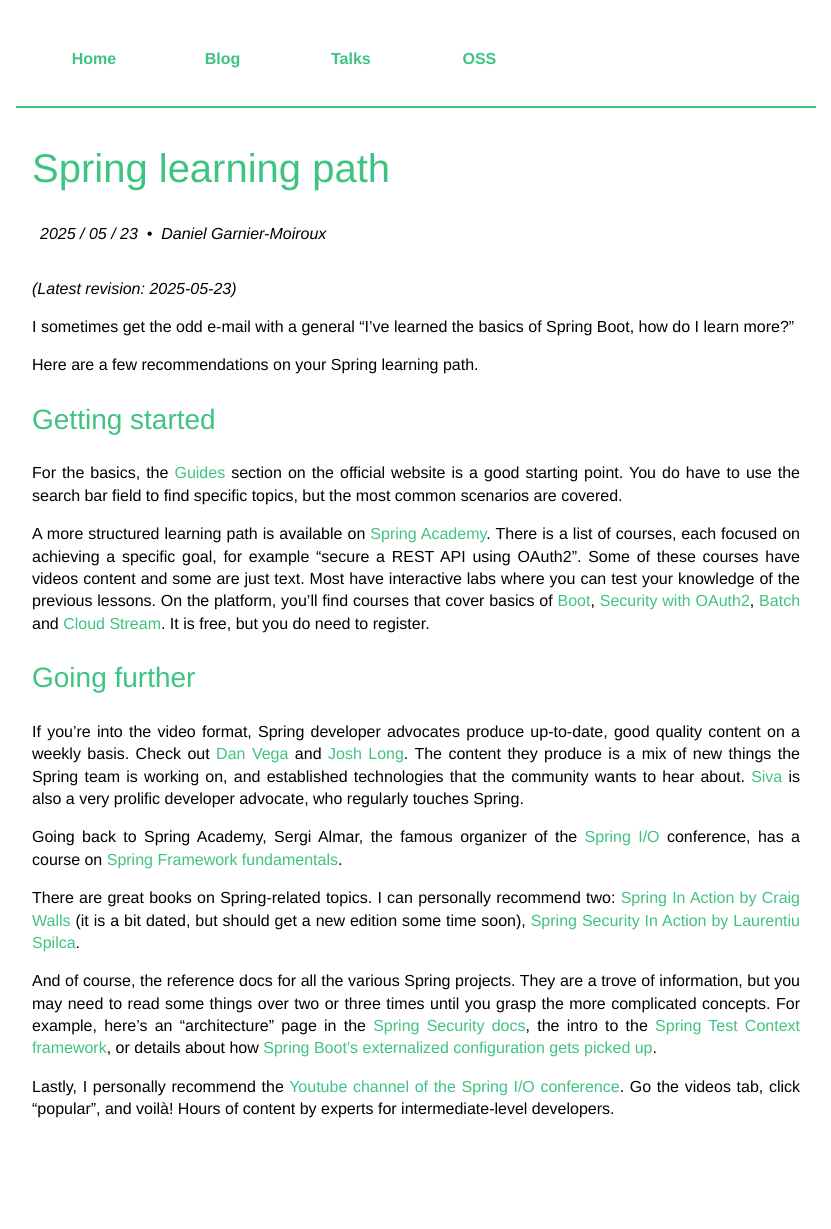
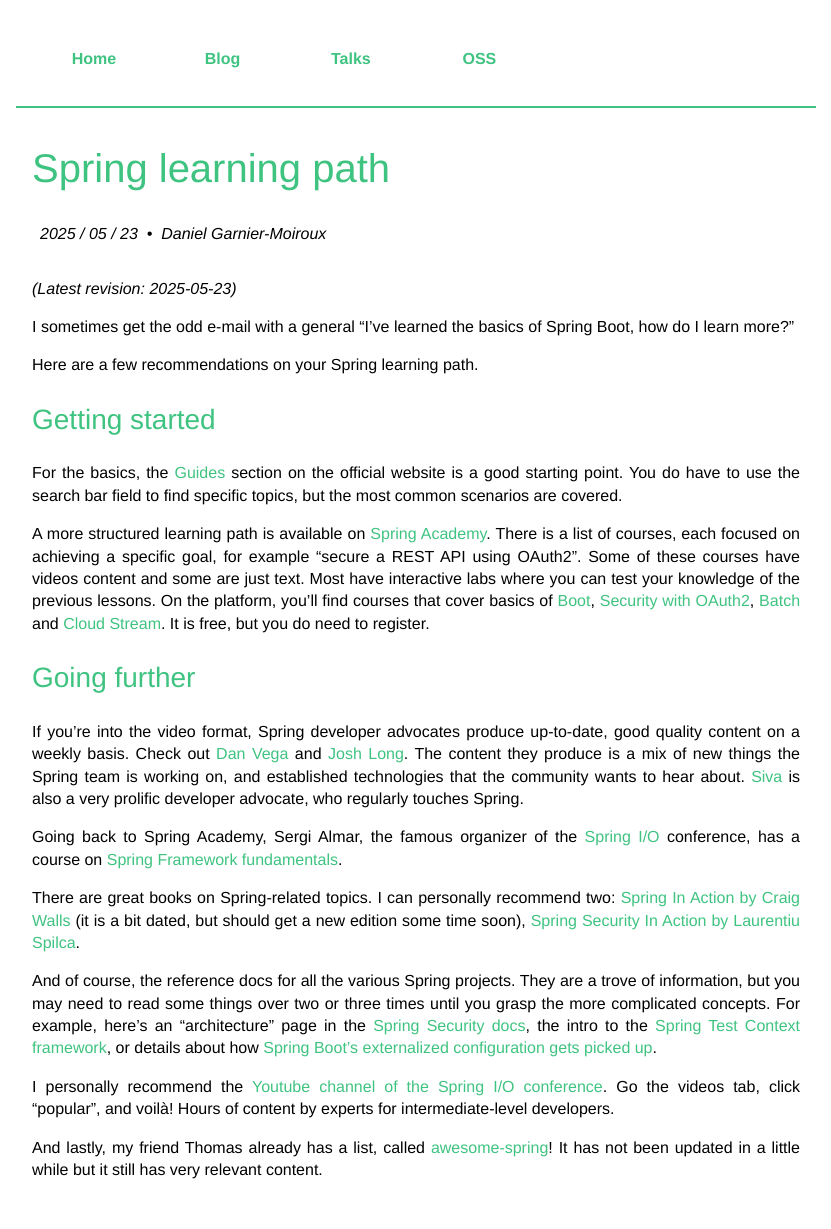
Before and after one commit to Kehrlann/kehrlann.github.io, a Jekyll site: the page built from _posts/2025-05-23-spring-learning-path.md, in a window 1280 px wide. Shown: the whole page, without its empty margins (224-1055 px from the left). Built offline with Jekyll 4.4.1, drawn with Linux system fonts in a browser that asks for light colours; before the commit the page ends 1169 px from its top, so only the background shows below that.

Commit message:
blog: polish "learning spring"

```diff
--- a/_posts/2025-05-23-spring-learning-path.md
+++ b/_posts/2025-05-23-spring-learning-path.md
@@ -44,5 +44,6 @@
 And of course, the reference docs for all the various Spring projects. They are a trove of information, but you may need to read some things over two or three times until you grasp the more complicated concepts.
 For example, here's an "architecture" page in the [Spring Security docs](https://docs.spring.io/spring-security/reference/servlet/authentication/architecture.html), the intro to the [Spring Test Context framework](https://docs.spring.io/spring-framework/reference/testing/testcontext-framework.html), or details about how [Spring Boot's externalized configuration gets picked up](https://docs.spring.io/spring-boot/reference/features/external-config.html).
 
-Lastly, I personally recommend the [Youtube channel of the Spring I/O
-conference](https://www.youtube.com/@SpringIOConference). Go the videos tab, click "popular", and voilà! Hours of content by experts for intermediate-level developers.
+I personally recommend the [Youtube channel of the Spring I/O conference](https://www.youtube.com/@SpringIOConference). Go the videos tab, click "popular", and voilà! Hours of content by experts for intermediate-level developers.
+
+And lastly, my friend Thomas already has a list, called [awesome-spring](https://github.com/ThomasVitale/awesome-spring)! It has not been updated in a little while but it still has very relevant content.
```
